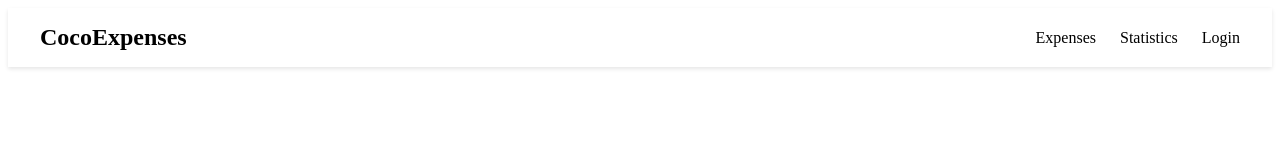
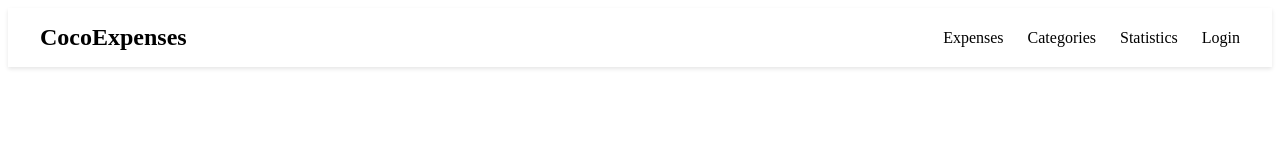
Before and after one commit to CosimoRusso/coco-expenses-v2, a Vue app in the folder frontend/coco-expenses-v2-frontend/: page / in a window 1280 px wide. Shown: the top 160 px of the page. Built offline with nearby package versions, Linux system fonts and the light colour scheme; no server answers.

Commit message:
Refactor navbar

```diff
--- a/frontend/coco-expenses-v2-frontend/src/components/Navbar.vue
+++ b/frontend/coco-expenses-v2-frontend/src/components/Navbar.vue
@@ -1,9 +1,31 @@
 <script setup lang="ts">
 import { useUserStore } from '@/stores/user'
 import { useRouter } from 'vue-router'
+import { computed } from 'vue'
 
 const userStore = useUserStore()
 const router = useRouter()
+
+interface NavElement {
+  text: string
+  link: string
+}
+
+const navElements: NavElement[] = [
+  { text: 'Expenses', link: '/expenses' },
+  { text: 'Categories', link: '/categories' },
+  { text: 'Statistics', link: '/statistics' },
+  ...(userStore.isLoggedIn
+    ? [
+        { text: 'Profile', link: '/profile' },
+        { text: 'Logout', link: '/logout' },
+      ]
+    : [{ text: 'Login', link: '/login' }]),
+]
+
+const useMobileNavbar = computed(() => {
+  return window.innerWidth < 768
+})
 
 function handleLogout() {
   userStore.logout()
@@ -16,15 +38,18 @@ function handleLogout() {
     <div class="navbar-brand">
       <router-link to="/" class="logo">CocoExpenses</router-link>
     </div>
-    <div class="navbar-menu">
-      <router-link to="/expenses" class="navbar-item">Expenses</router-link>
-      <router-link to="/statistics" class="navbar-item">Statistics</router-link>
-      <template v-if="userStore.isLoggedIn">
-        <router-link to="/profile" class="navbar-item">Profile</router-link>
-        <button @click="handleLogout" class="navbar-item logout-button">Logout</button>
-      </template>
-      <router-link v-else to="/login" class="navbar-item">Login</router-link>
-    </div>
+    <template v-if="useMobileNavbar"></template>
+    <template v-else>
+      <div class="navbar-menu">
+        <router-link
+          :key="navElement.text"
+          v-for="navElement in navElements"
+          :to="navElement.link"
+          class="navbar-item"
+          >{{ navElement.text }}</router-link
+        >
+      </div>
+    </template>
   </nav>
 </template>
 
```
